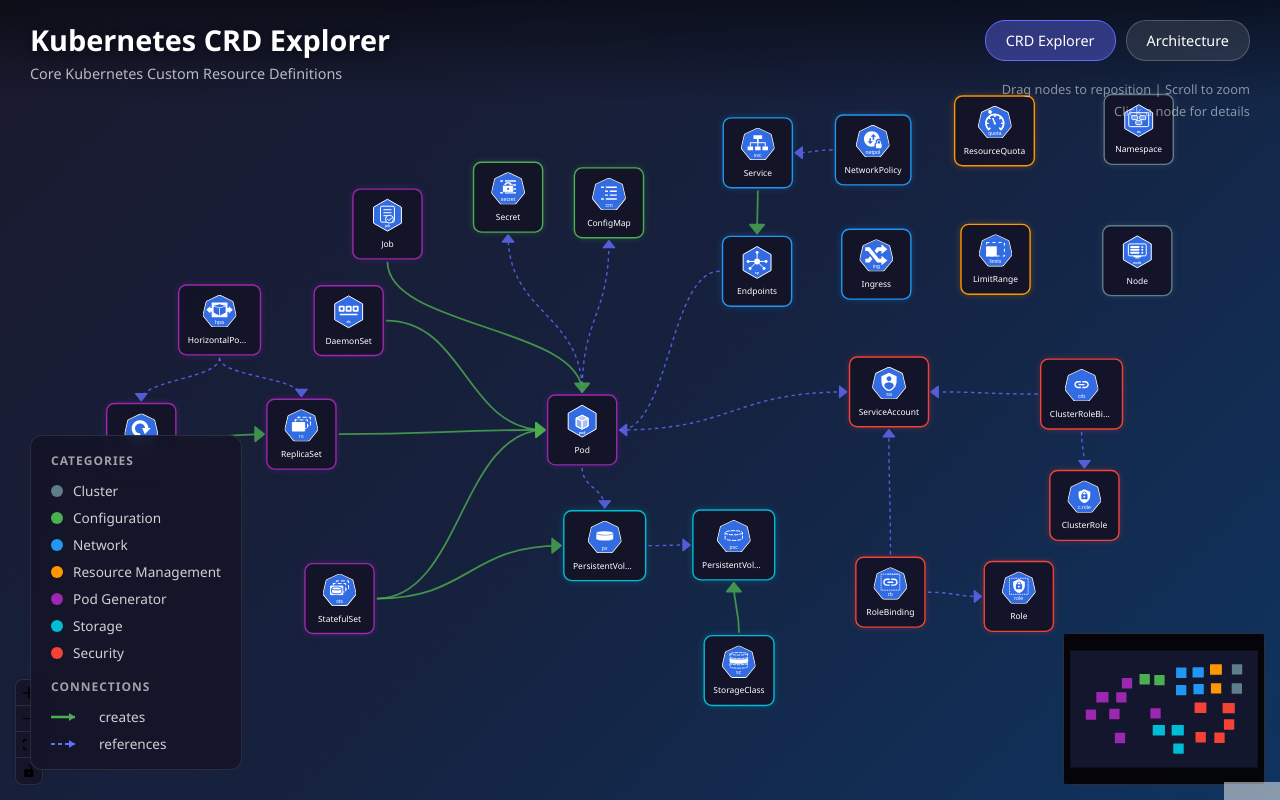
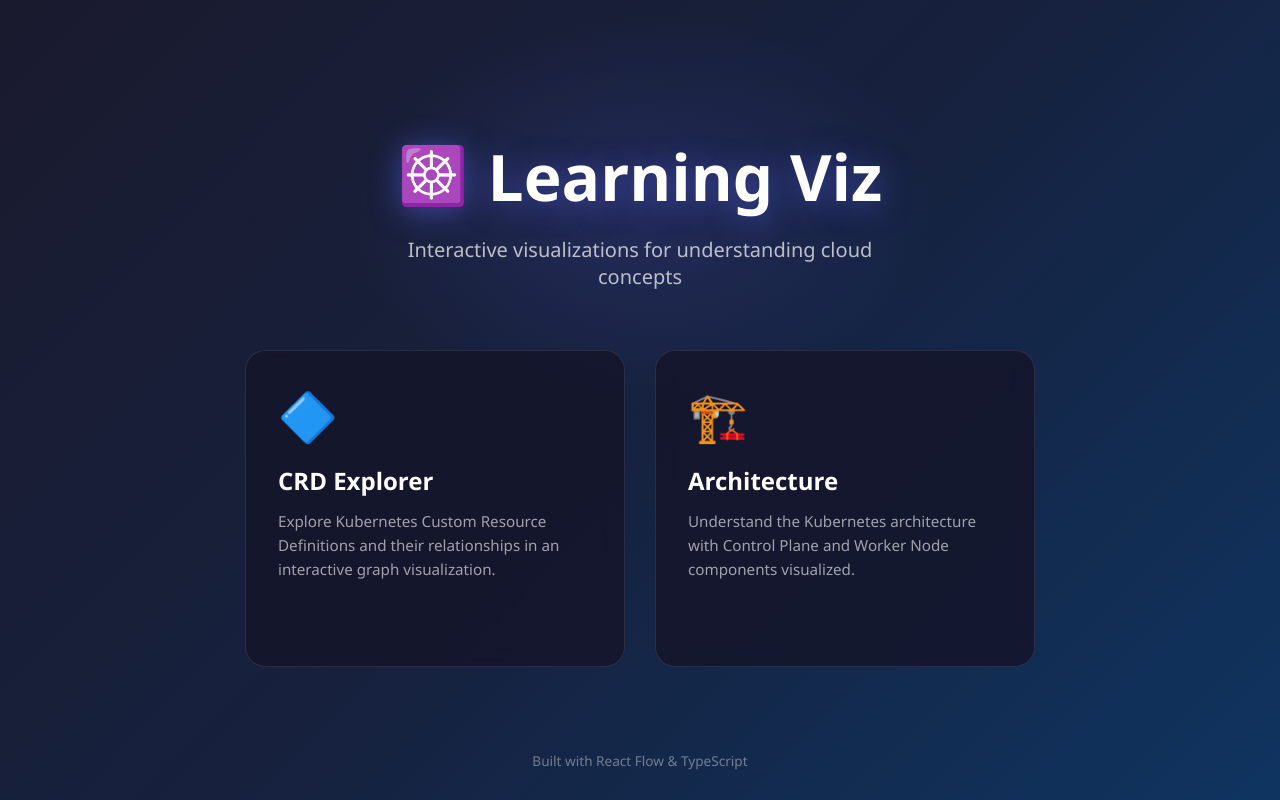
Before and after one commit to CtfChan/learning-viz, a React (Vite) app: page /#/ in a window 1280 px wide. Built offline with nearby package versions, Linux system fonts and the light colour scheme.

Commit message:
add a homepage

```diff
--- a/src/components/Navigation.tsx
+++ b/src/components/Navigation.tsx
@@ -5,6 +5,12 @@ export function Navigation() {
     <nav className="nav-container">
       <NavLink
         to="/"
+        className={({ isActive }) => `nav-link ${isActive ? 'active' : ''}`}
+      >
+        Home
+      </NavLink>
+      <NavLink
+        to="/crds"
         className={({ isActive }) => `nav-link ${isActive ? 'active' : ''}`}
       >
         CRD Explorer
--- a/src/main.tsx
+++ b/src/main.tsx
@@ -1,6 +1,7 @@
 import { StrictMode } from 'react';
 import { createRoot } from 'react-dom/client';
 import { createHashRouter, RouterProvider } from 'react-router-dom';
+import { HomePage } from './pages/HomePage';
 import { CRDExplorerPage } from './pages/CRDExplorerPage';
 import { ArchitecturePage } from './pages/ArchitecturePage';
 import './style.css';
@@ -8,6 +9,10 @@ import './style.css';
 const router = createHashRouter([
   {
     path: '/',
+    element: <HomePage />,
+  },
+  {
+    path: '/crds',
     element: <CRDExplorerPage />,
   },
   {
--- /dev/null
+++ b/src/pages/HomePage.tsx
@@ -0,0 +1,67 @@
+import { Link } from "react-router-dom";
+
+interface VisualizationCard {
+  title: string;
+  description: string;
+  path: string;
+  icon: string;
+  color: string;
+}
+
+const visualizations: VisualizationCard[] = [
+  {
+    title: "CRD Explorer",
+    description:
+      "Explore Kubernetes Custom Resource Definitions and their relationships in an interactive graph visualization.",
+    path: "/crds",
+    icon: "🔷",
+    color: "#646cff",
+  },
+  {
+    title: "Architecture",
+    description:
+      "Understand the Kubernetes architecture with Control Plane and Worker Node components visualized.",
+    path: "/architecture",
+    icon: "🏗️",
+    color: "#4CAF50",
+  },
+];
+
+export function HomePage() {
+  return (
+    <div className="home-page">
+      <div className="home-hero">
+        <div className="hero-content">
+          <h1 className="hero-title">
+            <span className="hero-icon">☸️</span>
+            Learning Viz
+          </h1>
+          <p className="hero-subtitle">
+            Interactive visualizations for understanding cloud concepts
+          </p>
+        </div>
+        <div className="hero-glow" />
+      </div>
+
+      <div className="home-cards">
+        {visualizations.map((viz) => (
+          <Link
+            to={viz.path}
+            key={viz.path}
+            className="viz-card"
+            style={{ "--card-color": viz.color } as React.CSSProperties}
+          >
+            <div className="viz-card-icon">{viz.icon}</div>
+            <h2 className="viz-card-title">{viz.title}</h2>
+            <p className="viz-card-description">{viz.description}</p>
+            <div className="viz-card-arrow">→</div>
+          </Link>
+        ))}
+      </div>
+
+      <footer className="home-footer">
+        <p>Built with React Flow & TypeScript</p>
+      </footer>
+    </div>
+  );
+}
--- a/src/style.css
+++ b/src/style.css
@@ -569,3 +569,157 @@ body {
 .arch-legend .legend-label {
   color: rgba(255, 255, 255, 0.8);
 }
+
+/* Homepage Styles */
+.home-page {
+  width: 100%;
+  height: 100%;
+  display: flex;
+  flex-direction: column;
+  align-items: center;
+  justify-content: center;
+  padding: 40px;
+  position: relative;
+  overflow: hidden;
+}
+
+.home-hero {
+  text-align: center;
+  margin-bottom: 60px;
+  position: relative;
+  z-index: 1;
+}
+
+.hero-content {
+  position: relative;
+  z-index: 2;
+}
+
+.hero-title {
+  font-size: 4rem;
+  font-weight: 700;
+  color: #fff;
+  margin: 0 0 16px 0;
+  display: flex;
+  align-items: center;
+  justify-content: center;
+  gap: 20px;
+  text-shadow: 0 4px 30px rgba(100, 108, 255, 0.5);
+}
+
+.hero-icon {
+  font-size: 3.5rem;
+  animation: float 3s ease-in-out infinite;
+}
+
+@keyframes float {
+  0%, 100% { transform: translateY(0); }
+  50% { transform: translateY(-10px); }
+}
+
+.hero-subtitle {
+  font-size: 1.25rem;
+  color: rgba(255, 255, 255, 0.7);
+  margin: 0;
+  max-width: 500px;
+}
+
+.hero-glow {
+  position: absolute;
+  top: 50%;
+  left: 50%;
+  transform: translate(-50%, -50%);
+  width: 600px;
+  height: 400px;
+  background: radial-gradient(ellipse, rgba(100, 108, 255, 0.15) 0%, transparent 70%);
+  pointer-events: none;
+  z-index: 1;
+}
+
+.home-cards {
+  display: flex;
+  gap: 30px;
+  flex-wrap: wrap;
+  justify-content: center;
+  max-width: 900px;
+  z-index: 1;
+}
+
+.viz-card {
+  background: rgba(20, 20, 40, 0.8);
+  border: 1px solid rgba(255, 255, 255, 0.1);
+  border-radius: 20px;
+  padding: 32px;
+  width: 380px;
+  text-decoration: none;
+  transition: all 0.3s ease;
+  position: relative;
+  overflow: hidden;
+  backdrop-filter: blur(10px);
+}
+
+.viz-card::before {
+  content: '';
+  position: absolute;
+  top: 0;
+  left: 0;
+  right: 0;
+  height: 3px;
+  background: var(--card-color);
+  opacity: 0;
+  transition: opacity 0.3s ease;
+}
+
+.viz-card:hover {
+  transform: translateY(-8px);
+  border-color: var(--card-color);
+  box-shadow: 0 20px 40px rgba(0, 0, 0, 0.4), 0 0 30px color-mix(in srgb, var(--card-color) 20%, transparent);
+}
+
+.viz-card:hover::before {
+  opacity: 1;
+}
+
+.viz-card-icon {
+  font-size: 3rem;
+  margin-bottom: 16px;
+}
+
+.viz-card-title {
+  font-size: 1.5rem;
+  font-weight: 600;
+  color: #fff;
+  margin: 0 0 12px 0;
+}
+
+.viz-card-description {
+  font-size: 0.95rem;
+  color: rgba(255, 255, 255, 0.6);
+  line-height: 1.6;
+  margin: 0 0 20px 0;
+}
+
+.viz-card-arrow {
+  font-size: 1.5rem;
+  color: var(--card-color);
+  opacity: 0;
+  transform: translateX(-10px);
+  transition: all 0.3s ease;
+}
+
+.viz-card:hover .viz-card-arrow {
+  opacity: 1;
+  transform: translateX(0);
+}
+
+.home-footer {
+  position: absolute;
+  bottom: 30px;
+  color: rgba(255, 255, 255, 0.4);
+  font-size: 0.85rem;
+  z-index: 1;
+}
+
+.home-footer p {
+  margin: 0;
+}
```
